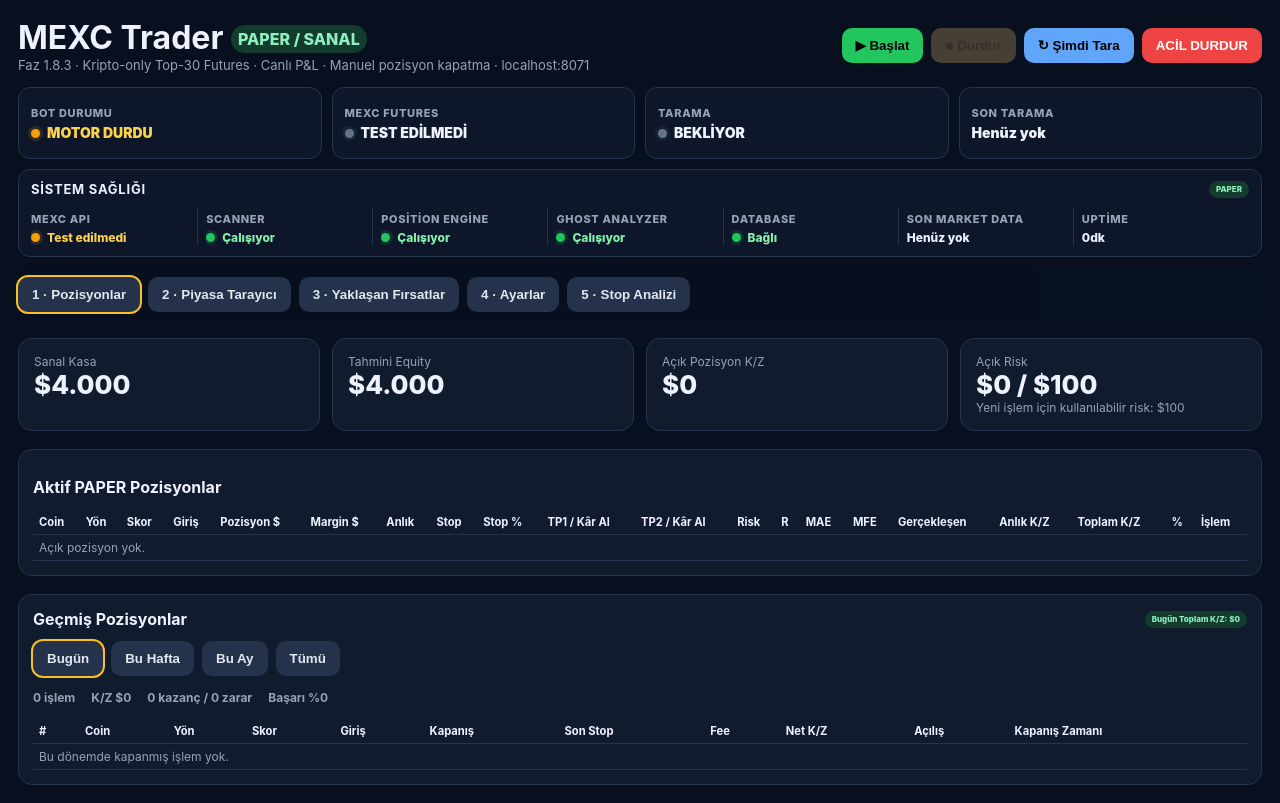
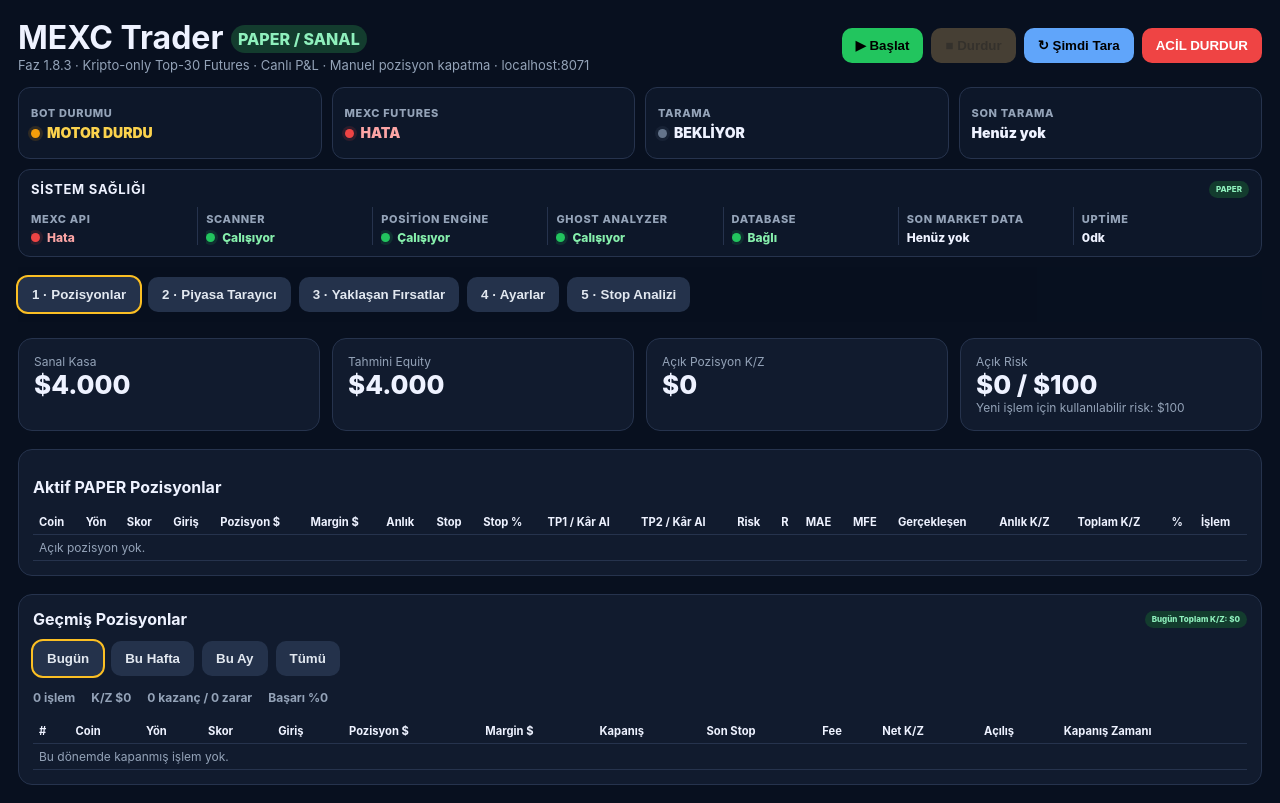
Before and after one commit to alerdogan/mexc_paper_trader, a FastAPI app: page / in a window 1280 px wide. Run offline with FastAPI, Linux system fonts and the light colour scheme; data that the repository does not hold is empty.

Commit message:
add size and margin to position history

```diff
--- a/app.py
+++ b/app.py
@@ -547,6 +547,11 @@
  for d in rows:
   if d.get('close_price') is None:
    d['close_price']=d.get('entry')
+  leverage=max(float(settings.get('leverage',1) or 1),1.0)
+  position_notional=float(d.get('entry') or 0)*float(d.get('qty') or 0)
+  d['position_notional_usd']=position_notional
+  d['margin_usd']=position_notional/leverage
+  d['leverage_used']=leverage
  return rows
 
 async def historical_15m(client,symbol,start_dt,end_dt):
--- a/templates/index.html
+++ b/templates/index.html
@@ -105,7 +105,7 @@
 <div id="positionsPage" class="page active">
 <div class="grid"><div class="card"><div class="muted">Sanal Kasa</div><div class="big" id="bal">—</div></div><div class="card"><div class="muted">Tahmini Equity</div><div class="big" id="equity">—</div></div><div class="card"><div class="muted">Açık Pozisyon K/Z</div><div class="big" id="unrealized">—</div></div><div class="card"><div class="muted">Açık Risk</div><div class="big" id="risk">—</div><div class="muted" id="availableRisk">Yeni işlem için kullanılabilir risk: —</div></div></div>
 <section class="card"><h2>Aktif PAPER Pozisyonlar</h2><div style="overflow:auto"><table><thead><tr><th>Coin</th><th>Yön</th><th>Skor</th><th>Giriş</th><th>Pozisyon $</th><th>Margin $</th><th>Anlık</th><th>Stop</th><th>Stop %</th><th>TP1 / Kâr Al</th><th>TP2 / Kâr Al</th><th>Risk</th><th>R</th><th>MAE</th><th>MFE</th><th>Gerçekleşen</th><th>Anlık K/Z</th><th>Toplam K/Z</th><th>%</th><th>İşlem</th></tr></thead><tbody id="positions"></tbody></table></div></section>
-<section class="card"><div style="display:flex;justify-content:space-between;align-items:center;gap:12px;flex-wrap:wrap"><h2 style="margin:0">Geçmiş Pozisyonlar</h2><div id="historyTotalBox" class="badge paper" style="font-size:16px;padding:9px 14px">Bugün Toplam K/Z: —</div></div><div class="filters" style="margin-top:12px"><button class="ghost activeFilter" id="fToday" onclick="setHistoryFilter('today',this)">Bugün</button><button class="ghost" onclick="setHistoryFilter('week',this)">Bu Hafta</button><button class="ghost" onclick="setHistoryFilter('month',this)">Bu Ay</button><button class="ghost" onclick="setHistoryFilter('all',this)">Tümü</button></div><div class="summaryline muted" id="historySummary">—</div><div style="overflow:auto"><table><thead><tr><th>#</th><th>Coin</th><th>Yön</th><th>Skor</th><th>Giriş</th><th>Kapanış</th><th>Son Stop</th><th>Fee</th><th>Net K/Z</th><th>Açılış</th><th>Kapanış Zamanı</th></tr></thead><tbody id="historyRows"></tbody></table></div></section>
+<section class="card"><div style="display:flex;justify-content:space-between;align-items:center;gap:12px;flex-wrap:wrap"><h2 style="margin:0">Geçmiş Pozisyonlar</h2><div id="historyTotalBox" class="badge paper" style="font-size:16px;padding:9px 14px">Bugün Toplam K/Z: —</div></div><div class="filters" style="margin-top:12px"><button class="ghost activeFilter" id="fToday" onclick="setHistoryFilter('today',this)">Bugün</button><button class="ghost" onclick="setHistoryFilter('week',this)">Bu Hafta</button><button class="ghost" onclick="setHistoryFilter('month',this)">Bu Ay</button><button class="ghost" onclick="setHistoryFilter('all',this)">Tümü</button></div><div class="summaryline muted" id="historySummary">—</div><div style="overflow:auto"><table><thead><tr><th>#</th><th>Coin</th><th>Yön</th><th>Skor</th><th>Giriş</th><th>Pozisyon $</th><th>Margin $</th><th>Kapanış</th><th>Son Stop</th><th>Fee</th><th>Net K/Z</th><th>Açılış</th><th>Kapanış Zamanı</th></tr></thead><tbody id="historyRows"></tbody></table></div></section>
 </div>
 
 <div id="scannerPage" class="page"><div class="grid"><div class="card"><div class="muted">Motor</div><div class="big" id="motor">—</div></div><div class="card"><div class="muted">Son Tarama</div><div class="big" id="scanTime" style="font-size:16px">—</div></div><div class="card"><div class="muted">Aktif Eşik</div><div class="big" id="thresholdCard">—</div></div><div class="card"><div class="muted">Havuz</div><div class="big" id="universeCard">—</div></div></div>
@@ -148,7 +148,7 @@
 async function setTestThreshold(v){try{await post('/api/test-threshold',{threshold:v});await post('/api/scan')}catch(e){}}
 function detailHtml(m){return `<div class="detail"><div class="detailRow muted"><b>Teyit</b><b>LONG</b><b>SHORT</b><b>Durum</b></div>${(m.score_details||[]).map(x=>`<div class="detailRow"><span>${x.name}</span><span class="long">+${x.long}</span><span class="short">+${x.short}</span><span class="muted">${x.note}</span></div>`).join('')}</div>`}
 function fmt(x,n=4){return Number(x||0).toLocaleString('tr-TR',{maximumFractionDigits:n})}function money(x){let n=Number(x||0);return `${n>0?'+':''}$${fmt(n,2)}`}function cls(n){return Number(n)>0?'pos':Number(n)<0?'neg':''}
-async function loadHistory(){let r=await fetch('/api/history?period='+historyFilter),d=await r.json();let historyRows=document.getElementById('historyRows');historyRows.innerHTML=d.rows.map(p=>`<tr><td>${p.id}</td><td>${p.symbol}</td><td class="${p.side==='LONG'?'long':'short'}">${p.side}</td><td>${fmt(p.score,0)}</td><td>${fmt(p.entry,6)}</td><td>${fmt(p.close_price,6)}</td><td>${fmt(p.stop,6)}</td><td><b>$${fmt(p.fee_paid||0,4)}</b></td><td class="${cls(p.pnl)}"><b>${money(p.pnl)}</b></td><td>${p.opened_at||'—'}</td><td>${p.closed_at||'—'}</td></tr>`).join('')||'<tr><td colspan="11" class="muted">Bu dönemde kapanmış işlem yok.</td></tr>';let s=d.summary;historySummary.innerHTML=`<span>${s.trades} işlem</span><span class="${cls(s.pnl)}">K/Z ${money(s.pnl)}</span><span>${s.wins} kazanç / ${s.losses} zarar</span><span>Başarı %${fmt(s.win_rate,1)}</span>`;let periodLabel={today:'Bugün',week:'Bu Hafta',month:'Bu Ay',all:'Tümü'}[historyFilter]||'Toplam';let hb=document.getElementById('historyTotalBox');hb.textContent=`${periodLabel} Toplam K/Z: ${money(s.pnl)}`;hb.className='badge paper '+cls(s.pnl)}
+async function loadHistory(){let r=await fetch('/api/history?period='+historyFilter),d=await r.json();let historyRows=document.getElementById('historyRows');historyRows.innerHTML=d.rows.map(p=>`<tr><td>${p.id}</td><td>${p.symbol}</td><td class="${p.side==='LONG'?'long':'short'}">${p.side}</td><td>${fmt(p.score,0)}</td><td>${fmt(p.entry,6)}</td><td><b>$${fmt(p.position_notional_usd,2)}</b></td><td><b>$${fmt(p.margin_usd,2)}</b><div class="muted" style="font-size:11px">${fmt(p.leverage_used,0)}x</div></td><td>${fmt(p.close_price,6)}</td><td>${fmt(p.stop,6)}</td><td><b>$${fmt(p.fee_paid||0,4)}</b></td><td class="${cls(p.pnl)}"><b>${money(p.pnl)}</b></td><td>${p.opened_at||'—'}</td><td>${p.closed_at||'—'}</td></tr>`).join('')||'<tr><td colspan="13" class="muted">Bu dönemde kapanmış işlem yok.</td></tr>';let s=d.summary;historySummary.innerHTML=`<span>${s.trades} işlem</span><span class="${cls(s.pnl)}">K/Z ${money(s.pnl)}</span><span>${s.wins} kazanç / ${s.losses} zarar</span><span>Başarı %${fmt(s.win_rate,1)}</span>`;let periodLabel={today:'Bugün',week:'Bu Hafta',month:'Bu Ay',all:'Tümü'}[historyFilter]||'Toplam';let hb=document.getElementById('historyTotalBox');hb.textContent=`${periodLabel} Toplam K/Z: ${money(s.pnl)}`;hb.className='badge paper '+cls(s.pnl)}
 function setHistoryFilter(v,btn){historyFilter=v;document.querySelectorAll('.filters button').forEach(x=>x.classList.remove('activeFilter'));btn.classList.add('activeFilter');loadHistory()}
 function setTopState(d){
  const running=!!d.state.running, panic=!!d.state.panic, scanning=!!d.state.scanning;
```
Also changed, not shown: tests/test_paper_regression.py (+22 -0 lines).
